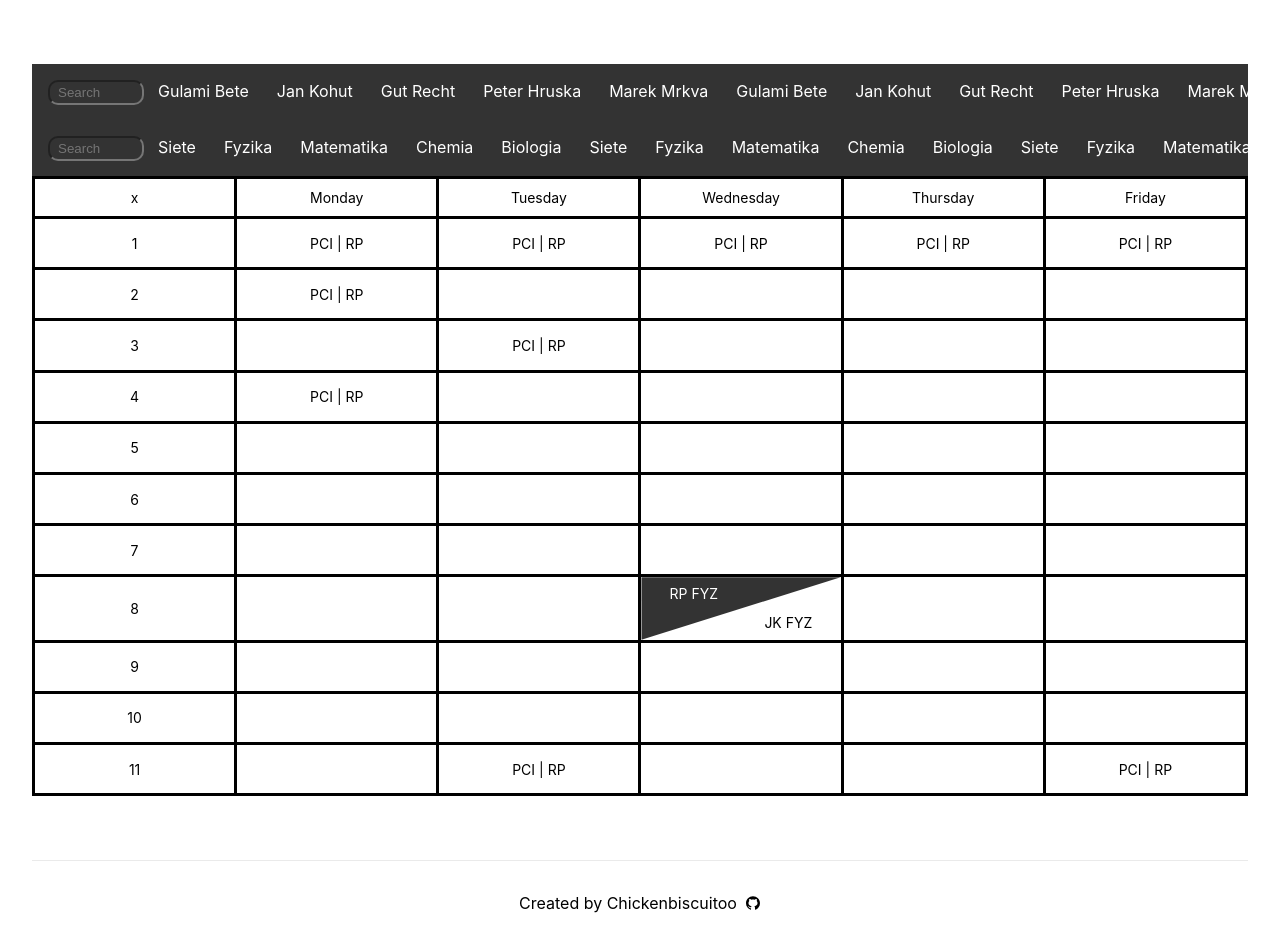
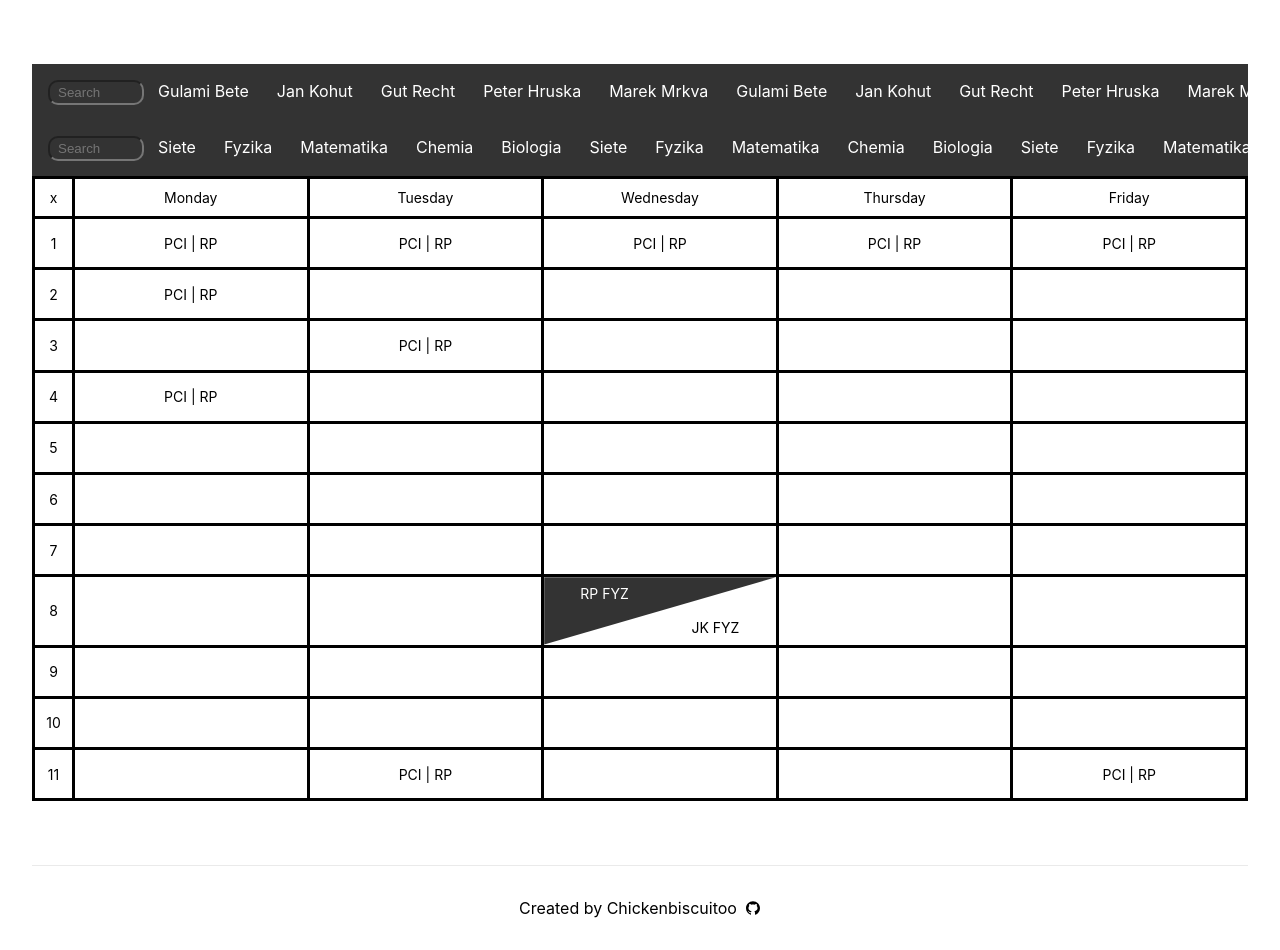
Before and after one commit to Chickenbiscuitoo/timetable-manager, a Next.js app: page / in a window 1280 px wide. Built offline with nearby package versions, Linux system fonts and the light colour scheme.

Commit message:
added styles

```diff
--- a/components/Timetable.tsx
+++ b/components/Timetable.tsx
@@ -34,7 +34,7 @@ const Timetable: NextComponentType = () => {
 			<table className={styles.tg}>
 				<thead>
 					<tr>
-						<th>x</th>
+						<th className={styles.num_cell}>x</th>
 						<th>Monday</th>
 						<th>Tuesday</th>
 						<th>Wednesday</th>
@@ -47,7 +47,9 @@ const Timetable: NextComponentType = () => {
 						.filter((_, i) => i)
 						.map((row, i) => (
 							<tr key={i}>
-								<td>{i + 1}</td>
+								<td className={styles.num_cell}>
+									{i + 1}
+								</td>
 								{row
 									.filter((_, ci) => ci)
 									.map((cell, ci) => {
--- a/styles/ScrollMenu.module.css
+++ b/styles/ScrollMenu.module.css
@@ -14,6 +14,7 @@
 }
 .scrollmenu a:hover {
 	background-color: #777;
+	cursor: grab;
 }
 
 .searchbar {
--- a/styles/Timetable.module.css
+++ b/styles/Timetable.module.css
@@ -77,3 +77,8 @@
 	background-size: cover;
 	clip-path: polygon(100% 0%, 0% 0%, 0% 100%);
 }
+
+.num_cell {
+	width: 2.5rem;
+	border-width: slim;
+}
```
